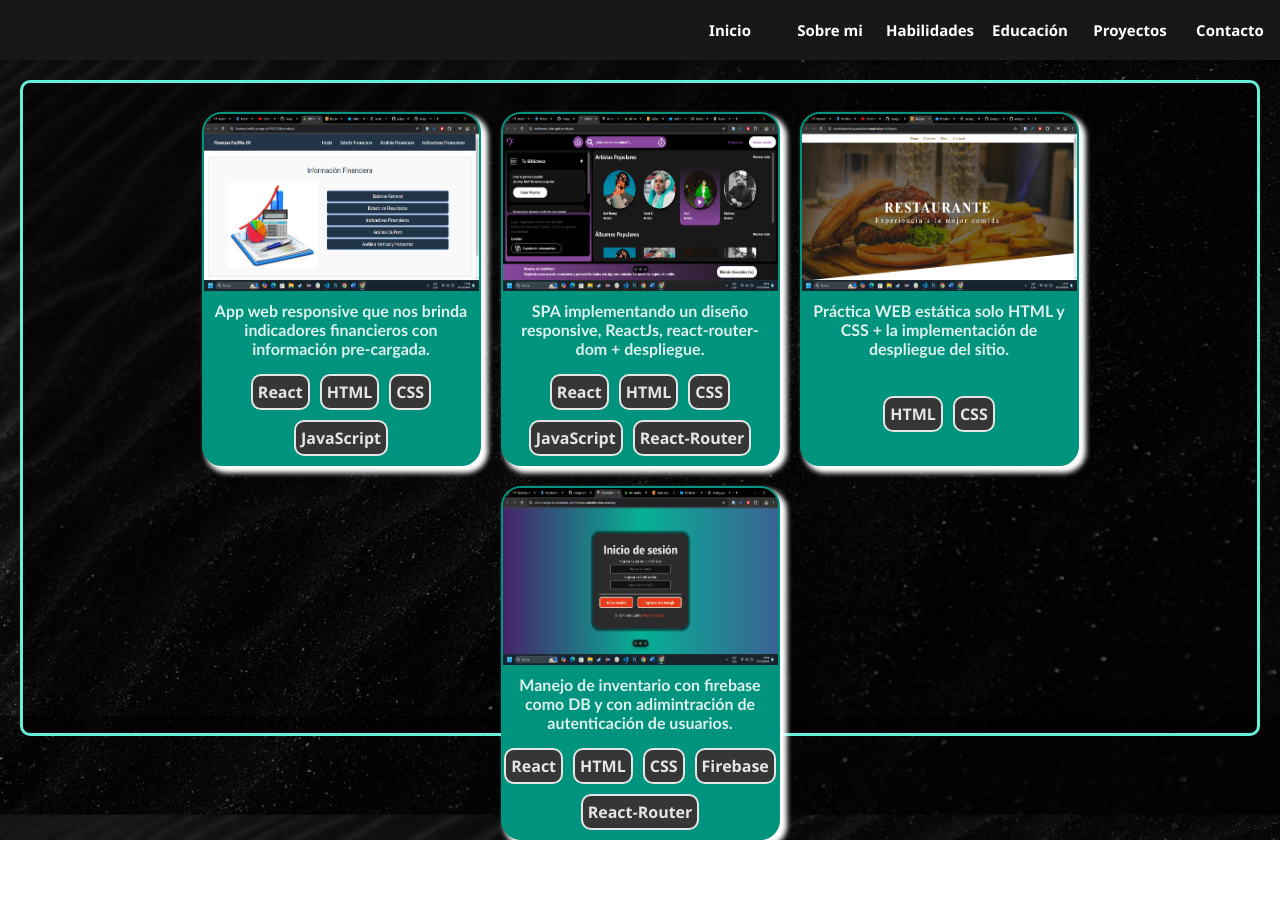
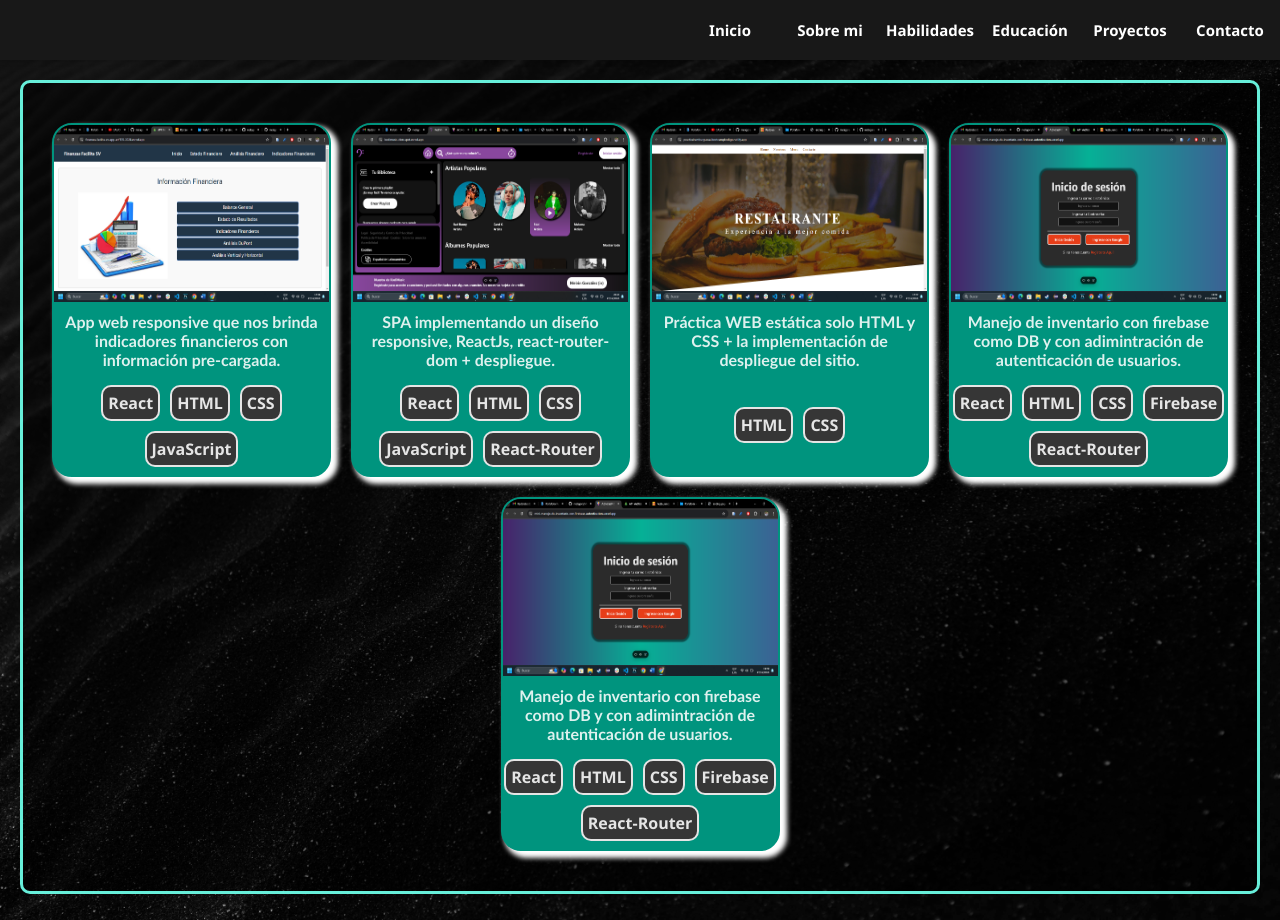
Before and after one commit to melagora/portafolio2_reactJSX-vite, a React (Vite) app: page /projects in a window 1280 px wide. Before the commit the page ends 840 px from the top, so only its background shows below. Built offline with nearby package versions, Linux system fonts and the light colour scheme.

Commit message:
Responsive proyect views

```diff
--- a/src/index.css
+++ b/src/index.css
@@ -41,9 +41,7 @@ a{
 
 /* adaptación para dispositivos de pantallas en tables y algunas laptops*/
 @media only screen and (min-width: 992px) {
-  :root {
-    height: 82vh; /*a modificar en query*/
-  }
+
 }
 
 /* adaptación para dispositivos de pantallas en laptos y pantallas de mayor pixelaje*/
--- a/src/routes/Projects.jsx
+++ b/src/routes/Projects.jsx
@@ -135,6 +135,40 @@ export default function () {
               </div>
             </div>
           </div>
+          <div className="cards">
+            <div className="card_top">
+              <a href="https://mini-manejo-de-inventario-con-firebase-autenticacion.vercel.app/">
+                <img
+                  className="card_image"
+                  src={proyeject4}
+                  alt="Manejo de inventarios con react y firebase"
+                />
+              </a>
+            </div>
+            <div className="text_card">
+              <p>
+                Manejo de inventario con firebase como DB y con adimintración de
+                autenticación de usuarios.
+              </p>
+            </div>
+            <div className="card_bottom">
+              <div className="etiquetaGeneral">
+                <p>React</p>
+              </div>
+              <div className="etiquetaGeneral">
+                <p>HTML</p>
+              </div>
+              <div className="etiquetaGeneral">
+                <p>CSS</p>
+              </div>
+              <div className="etiquetaGeneral">
+                <p>Firebase</p>
+              </div>
+              <div className="etiquetaGeneral">
+                <p>React-Router</p>
+              </div>
+            </div>
+          </div>
         </div>
       </div>
     </div>
--- a/src/styles/styles.css
+++ b/src/styles/styles.css
@@ -498,6 +498,16 @@
     width: 350px;
   }
 
+  .contentProjects {
+    width: 100%;
+    height: 100%;/* Asegura que el contenido no exceda el contenedor */
+  }
+
+  .container {
+    width: 100%;
+    height: 100%;
+  }
+
   .cards {
     width: 275px;
     height: 350px;
@@ -508,9 +518,7 @@
 
 /* adaptación para dispositivos de pantallas en tables y algunas laptops*/
 @media only screen and (min-width: 992px) {
-  .general_section {
-    height: 82vh; /*a modificar en query*/
-  }
+
 
   .content {
     flex-direction: row;
```
